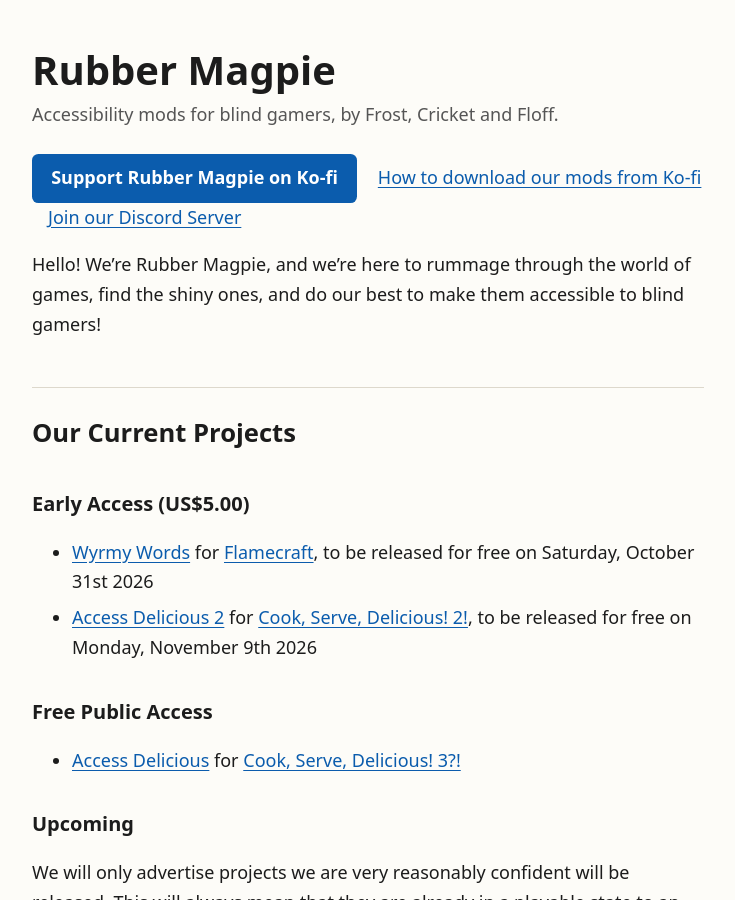
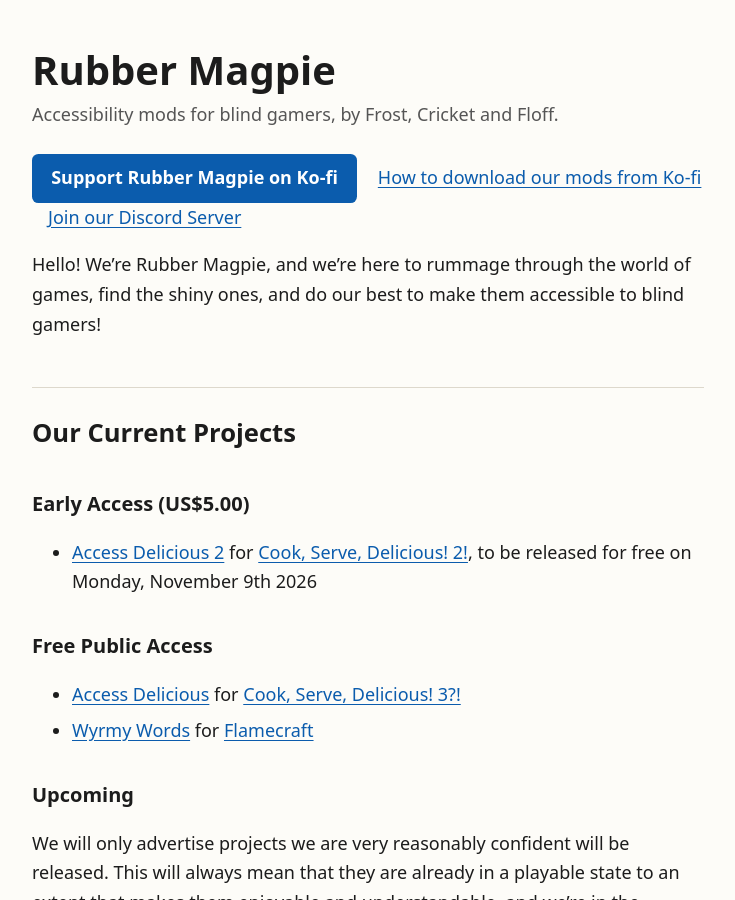
Before and after one commit to Rubber-Magpie/rubber-magpie.github.io, a Jekyll site: the page built from index.md, in a window 1280 px wide and 900 px high. Shown: the whole window, without its empty margins (272-1007 px from the left). Built offline with Jekyll 4.4.1, drawn with Linux system fonts in a browser that asks for light colours.

Commit message:
Move Flamecraft out of EA

```diff
--- a/index.md
+++ b/index.md
@@ -7,12 +7,12 @@ Hello! We’re Rubber Magpie, and we’re here to rummage through the world of g
 
 ### Early Access (US$5.00)
 
-- [Wyrmy Words](https://ko-fi.com/s/94d1ce644e) for [Flamecraft](https://store.steampowered.com/app/3201730/Flamecraft/), to be released for free on Saturday, October 31st 2026
 - [Access Delicious 2](https://ko-fi.com/s/caf789d009) for [Cook, Serve, Delicious! 2!](https://store.steampowered.com/app/386620/Cook_Serve_Delicious_2/), to be released for free on Monday, November 9th 2026
 
 ### Free Public Access
 
 - [Access Delicious](https://ko-fi.com/s/2fe74e40f5) for [Cook, Serve, Delicious! 3?!](https://store.steampowered.com/app/1000030/Cook_Serve_Delicious_3/)
+- [Wyrmy Words](https://ko-fi.com/s/94d1ce644e) for [Flamecraft](https://store.steampowered.com/app/3201730/Flamecraft/)
 
 ### Upcoming
 
```
